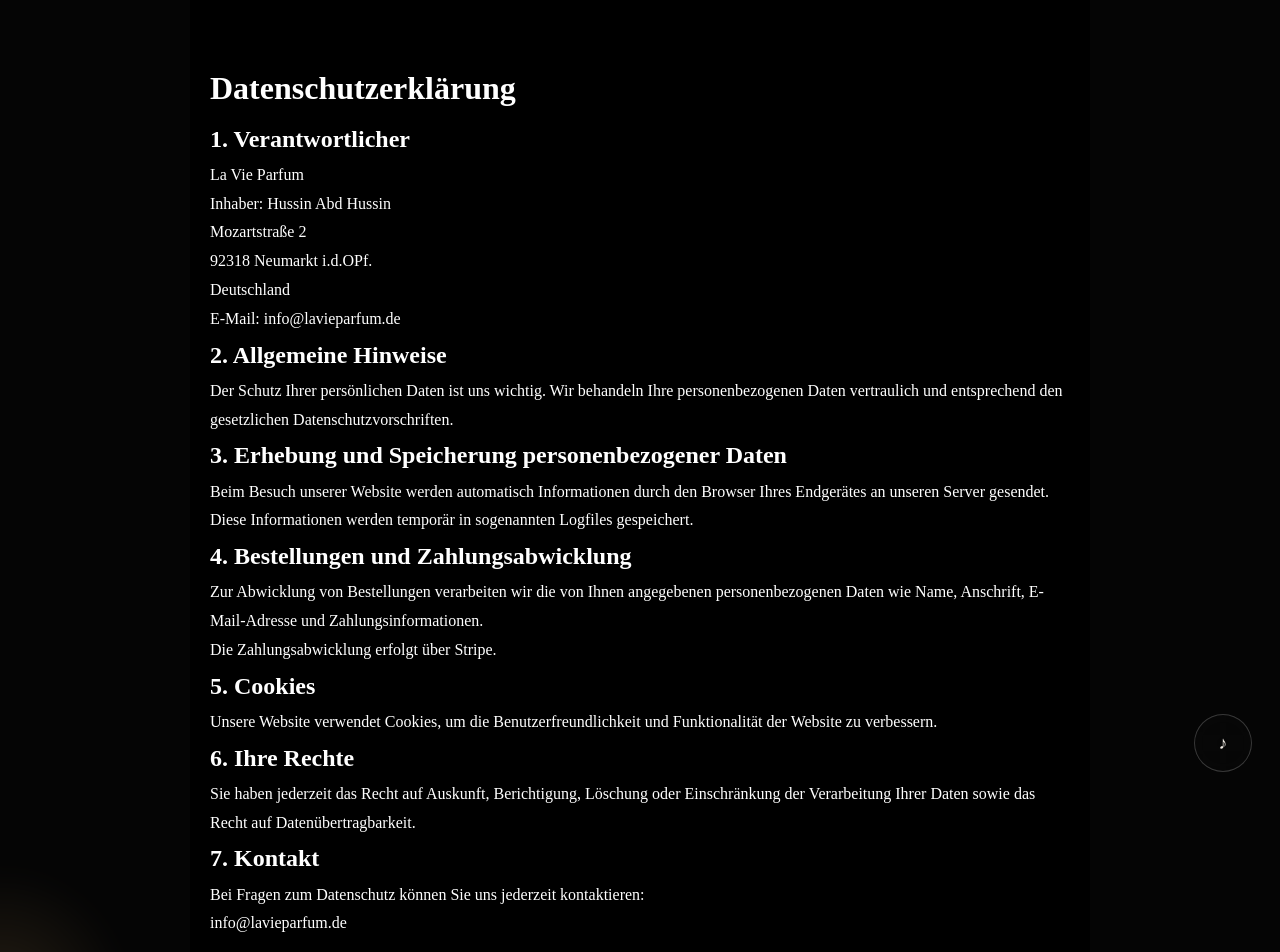
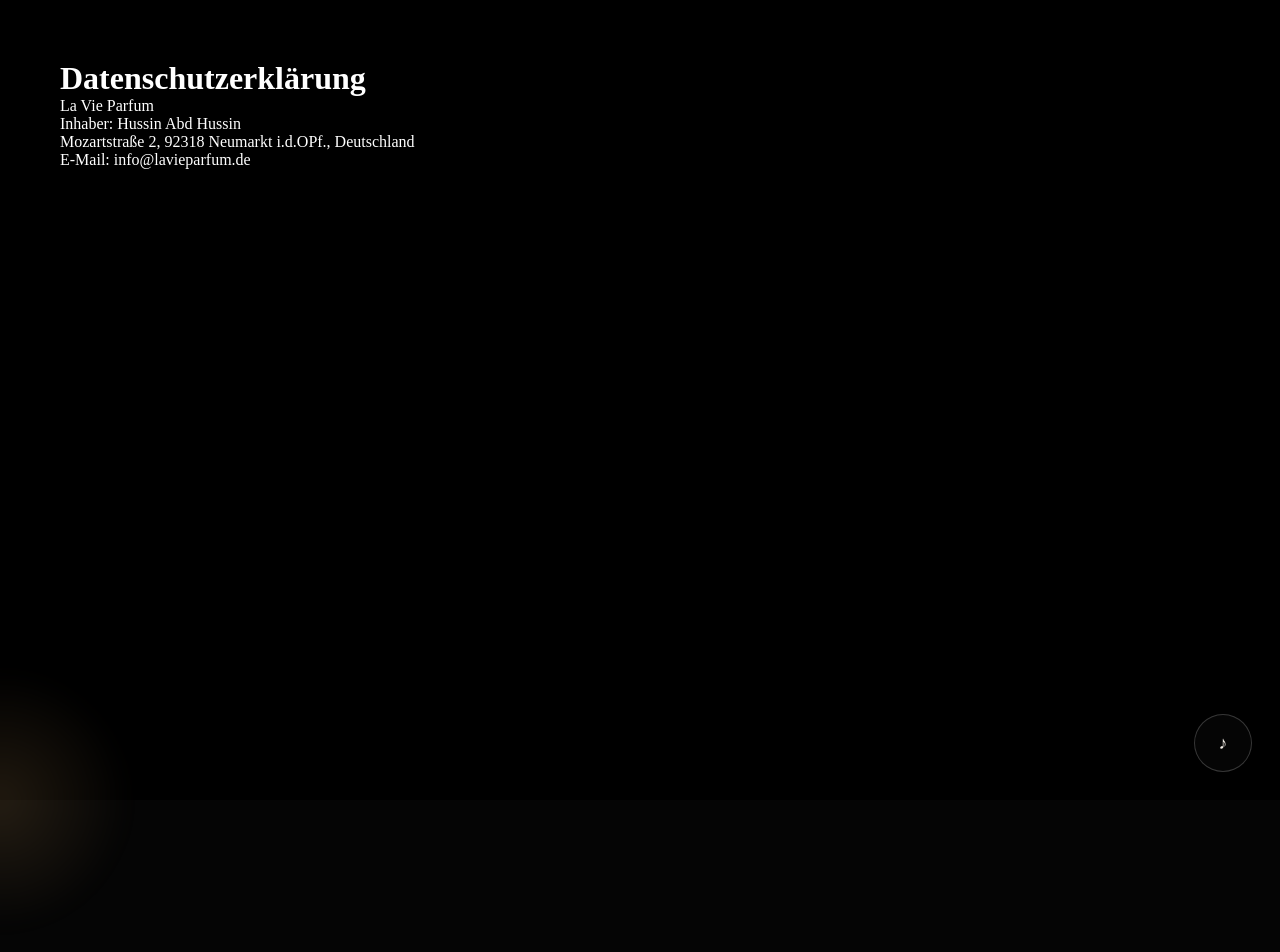
Before and after one commit to Hussin3837/lavie-, a Next.js app: page /datenschutz in a window 1280 px wide. Shown: the top 952 px of the page. After the commit the page ends 800 px from the top, so only its background shows below. Built offline with nearby package versions, Linux system fonts and the light colour scheme.

Commit message:
Update page.tsx

```diff
--- a/app/datenschutz/page.tsx
+++ b/app/datenschutz/page.tsx
@@ -1,91 +1,11 @@
 export default function DatenschutzPage() {
   return (
-    <main
-      style={{
-        maxWidth: "900px",
-        margin: "0 auto",
-        padding: "60px 20px",
-        color: "#fff",
-        background: "#000",
-        minHeight: "100vh",
-        lineHeight: "1.8",
-      }}
-    >
+    <main style={{ padding: "60px", color: "white", background: "black", minHeight: "100vh" }}>
       <h1>Datenschutzerklärung</h1>
-
-      <h2>1. Verantwortlicher</h2>
-
-      <p>
-        La Vie Parfum
-        <br />
-        Inhaber: Hussin Abd Hussin
-        <br />
-        Mozartstraße 2
-        <br />
-        92318 Neumarkt i.d.OPf.
-        <br />
-        Deutschland
-      </p>
-
-      <p>
-        E-Mail:
-        {" "}
-        info@lavieparfum.de
-      </p>
-
-      <h2>2. Allgemeine Hinweise</h2>
-
-      <p>
-        Der Schutz Ihrer persönlichen Daten ist uns wichtig.
-        Wir behandeln Ihre personenbezogenen Daten vertraulich
-        und entsprechend den gesetzlichen Datenschutzvorschriften.
-      </p>
-
-      <h2>3. Erhebung und Speicherung personenbezogener Daten</h2>
-
-      <p>
-        Beim Besuch unserer Website werden automatisch Informationen
-        durch den Browser Ihres Endgerätes an unseren Server gesendet.
-        Diese Informationen werden temporär in sogenannten Logfiles gespeichert.
-      </p>
-
-      <h2>4. Bestellungen und Zahlungsabwicklung</h2>
-
-      <p>
-        Zur Abwicklung von Bestellungen verarbeiten wir die von Ihnen
-        angegebenen personenbezogenen Daten wie Name, Anschrift,
-        E-Mail-Adresse und Zahlungsinformationen.
-      </p>
-
-      <p>
-        Die Zahlungsabwicklung erfolgt über Stripe.
-      </p>
-
-      <h2>5. Cookies</h2>
-
-      <p>
-        Unsere Website verwendet Cookies, um die Benutzerfreundlichkeit
-        und Funktionalität der Website zu verbessern.
-      </p>
-
-      <h2>6. Ihre Rechte</h2>
-
-      <p>
-        Sie haben jederzeit das Recht auf Auskunft, Berichtigung,
-        Löschung oder Einschränkung der Verarbeitung Ihrer Daten
-        sowie das Recht auf Datenübertragbarkeit.
-      </p>
-
-      <h2>7. Kontakt</h2>
-
-      <p>
-        Bei Fragen zum Datenschutz können Sie uns jederzeit kontaktieren:
-      </p>
-
-      <p>
-        info@lavieparfum.de
-      </p>
-
+      <p>La Vie Parfum</p>
+      <p>Inhaber: Hussin Abd Hussin</p>
+      <p>Mozartstraße 2, 92318 Neumarkt i.d.OPf., Deutschland</p>
+      <p>E-Mail: info@lavieparfum.de</p>
     </main>
   );
 }
```
